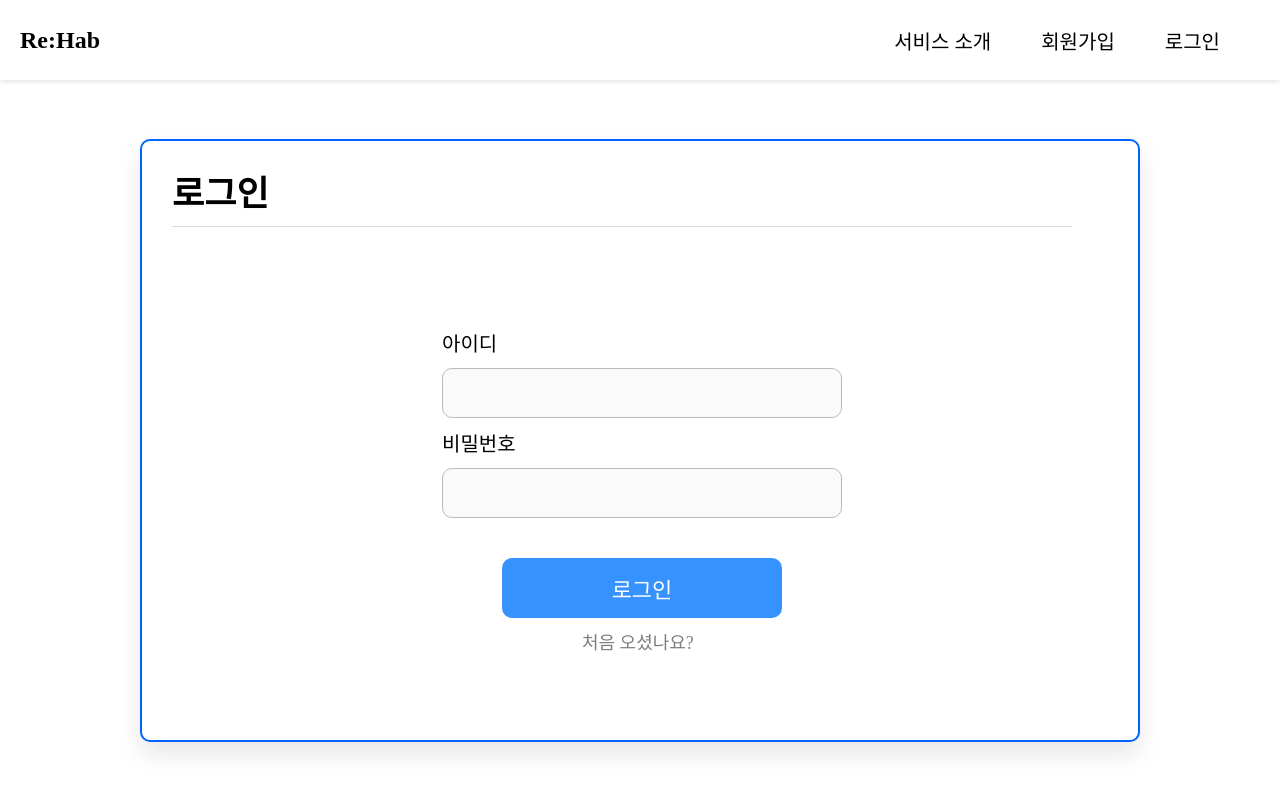
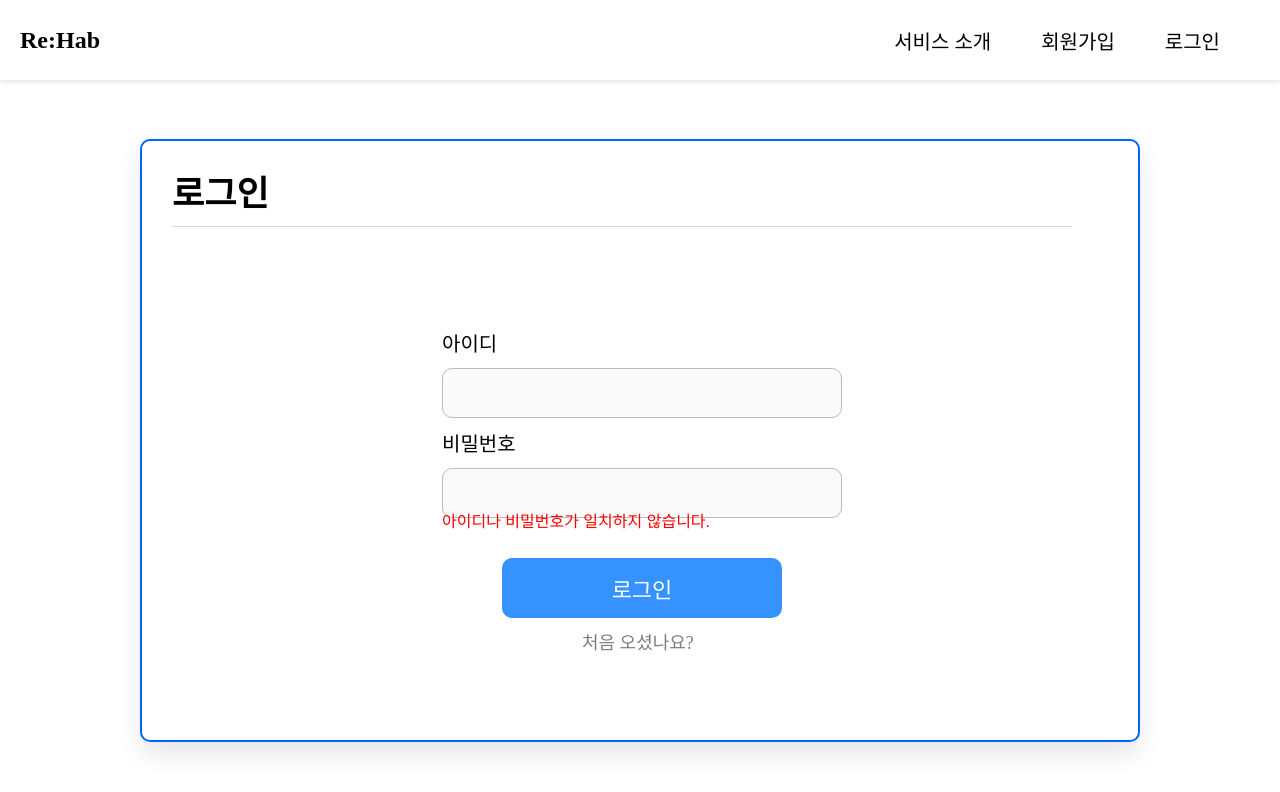
Before and after one commit to sync-without-async/Rehab-FrontEnd, a React (Vite) app: page /login in a window 1280 px wide. Both pictures are taken after a click on the button "로그인". Shown: the top 792 px of the page. Built offline with nearby package versions, Linux system fonts and the light colour scheme; a web font is replaced by a local one.

Commit message:
Feat: 임시 로그인 데이터 로그인 컴포넌트와 연결 구현

```diff
--- a/src/components/Accounts/LoginComponents.jsx
+++ b/src/components/Accounts/LoginComponents.jsx
@@ -1,5 +1,7 @@
 import styled from 'styled-components';
 import { useNavigate } from 'react-router-dom';
+import  { useState } from 'react';
+import { userLogin } from '../../librarys/login-api';
 
 const LoginContainer = styled.div`
   width: 1000px;
@@ -45,6 +47,7 @@ const Input = styled.input`
   position: absolute;
   margin-top: 0px;
   border-radius: 10px;
+  padding-left: 10px;
 
 `;
 
@@ -74,18 +77,48 @@ const SignupLink = styled.span`
 
 const LoginComponents = () => {
   let navigate = useNavigate();
+
+  const [id, setId] = useState('');
+  const [password, setPassword] = useState('');
+  const [error, setError] = useState(null);
+  const handleLogin = async () => {
+    const response = await userLogin(id, password);
+    if (response) {
+      console.log('로그인 성공:', response);
+      navigate('/dashboard'); // 이거 아직 페이지 완성 안됨 임시 로그인 되나만 확인용입니다.
+    } else {
+      setError('아이디나 비밀번호가 일치하지 않습니다.');
+    }
+  };
+
   return (
     <LoginContainer>
       <Title>로그인</Title>
       <Divider />
 
       <Label style={{ left: '300px', top: '187px' }}>아이디</Label>
-      <Input style={{ left: '300px', top: '227px' }} />
+      <Input
+        style={{ left: '300px', top: '227px' }}
+        value={id}
+        onChange={(e) => setId(e.target.value)}
+      />
 
       <Label style={{ left: '300px', top: '287px' }}>비밀번호</Label>
-      <Input style={{ left: '300px', top: '327px' }} type="password" />
+      <Input
+        style={{ left: '300px', top: '327px' }}
+        type="password"
+        value={password}
+        onChange={(e) => setPassword(e.target.value)}
+      />
 
-      <Button style={{ left: '360px', top: '397px' }}>로그인</Button>
+      {error && <p style={{ color: 'red', position: 'absolute', left: '300px', top: '367px' }}>{error}</p>}
+
+      <Button
+        style={{ left: '360px', top: '397px' }}
+        onClick={handleLogin}
+      >
+        로그인
+      </Button>
 
       <SignupLink
         style={{ left: '460px', top: '477px' }}
```
